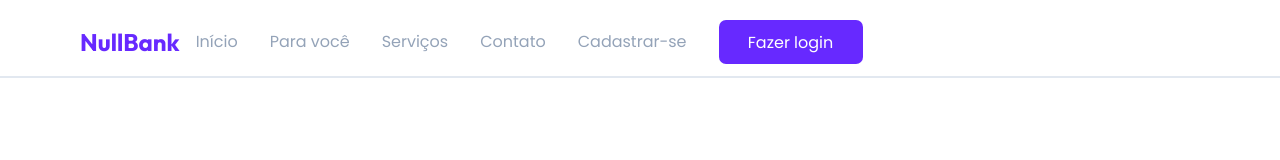
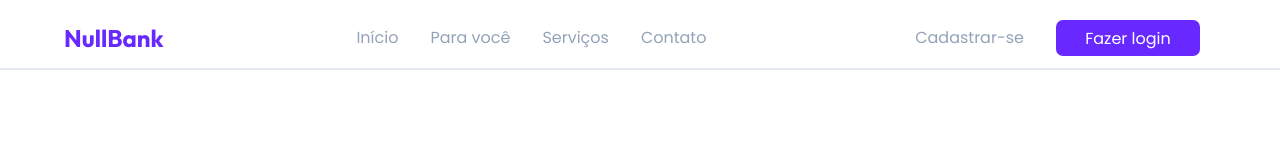
Before and after one commit to sabmoura/projeto-nullbank-compass-pb, a plain HTML site: page index.html in a window 1280 px wide. Drawn offline with Linux system fonts and the light colour scheme.

Commit message:
feat: update header

```diff
--- a/index.html
+++ b/index.html
@@ -5,12 +5,12 @@
     <meta name="viewport" content="width=device-width, initial-scale=1.0">
     <meta name="description" content="Acreditamos que suas finanças podem ser tão simples quanto você deseja. Conheça nossas soluções inovadoras.">
     <link rel="stylesheet" type="text/css" href="/style.css">
-    <script src="/script.js"></script>
+    <script src="/main.js"></script>
     <title>NullBank</title>
 </head>
 <body>
-    <div class="top__header">
-        <nav class="top__header">
+    <header>
+        <nav>
             <div class="nav__logo">
                 <span class="nav__logo">NullBank</span>
             </div>
@@ -25,11 +25,16 @@
             <div class="nav__user">
                 <ul class="nav__user">
                     <li><a href="/signin">Cadastrar-se</a></li>
-                    <li><button class="top__header" href="/login">Fazer login</button></li>
+                    <li><a href="/login"><button>Fazer login</button></a></li>
                 </ul>
             </div>
         </nav>
-        <hr class="top__header">
+        <hr>
+    </header>
+
+
+</body>
+</html>
     </div>
 
 
--- /dev/null
+++ b/main.js
@@ -0,0 +1 @@
+console.log('js is created');
--- a/style.css
+++ b/style.css
@@ -5,75 +5,80 @@
 * {
     margin: 0;
     padding: 0;
+    box-sizing: border-box;
+}
+
+a {
+    text-decoration: none;
+}
+
+img {
+    display: flex;
+    width: 100%;
+}
+
+ul {
+    list-style: none;
+}
+
+/* BASICS */
+body {
+    background-color: #FFFFFF;
+    color: #94A3B8;
+    font-family: "Poppins", sans-serif;
+    font-size: 16px;
+}
+
+a:link, a:visited {
+    color:#94A3B8;
+}
+
+a:hover, a:active {
+    color: #6729FF;
 }
 
 /* TOP HEADER */
-hr.top__header {
+body header hr {
     border: 1px solid #E2E8F0;
 }
 
-nav.top__header {
-    display: inline-flexbox;
-    flex-flow: row;
-    font-family: "Poppins", serif;
-    font-size: 16px;
-    height: 44px;
-    line-height: 44px;
-    margin: 20px 80px 12px 80px;
+body header nav {
+    display: flex;
+    flex-direction: row;
+    justify-content: space-between;
+    height: 36px;
+    line-height: 36px;
+    margin: 20px 64px 12px 64px;
     position: sticky;
 }
 
-nav.top__header ul {
-    list-style-type: none;
+body header nav ul li {
+    float: inline-start;
+    height: inherit;
+    line-height: inherit;
+    padding: 0px 16px;
 }
 
-nav.top__header ul li {
-    float: inline-start;
-    height: 44px;
-    line-height: 44px;
-    padding-left: 16px;
-    padding-right: 16px;
-}
-
-nav.top__header div.nav__logo {
+body header div.nav__logo {
     color: #6729FF;
-    float: inline-start;
-    font-family: "Outfit", serif;
+    font-family: "Outfit", sans-serif;
     font-optical-sizing: auto;
     font-size: 24px;
     font-weight: bold;
 }
 
-nav.top__header div.nav__user {
-    align-self: right;
-}
-
-nav.top__header div.nav__menu {
-    width: 50%;
-}
-
-nav.top__header div.nav__user button {
-    border: #FFFFFF;
+body header div.nav__user button {
+    border: transparent;
     background-color: #6729FF;
     border-radius: 7px;
     color: #FFFFFF;
-    font-family: "Poppins", serif;
-    font-size: 16px;
-    height: 44px;
+    font-family: inherit;
+    font-size: inherit;
+    height: 36px;
     width: 144px;
 }
 
-nav.top__header div.nav__user button:hover {
+body header div.nav__user button:hover {
     background-color: #94A3B8;
     color: #6729FF;
 }
-
-nav.top__header a:link, a:visited {
-    text-decoration: none;
-    color:#94A3B8;
-}
-
-nav.top__header a:hover, a:active {
-    text-decoration: none;
-    color: #6729FF;
-}
```
